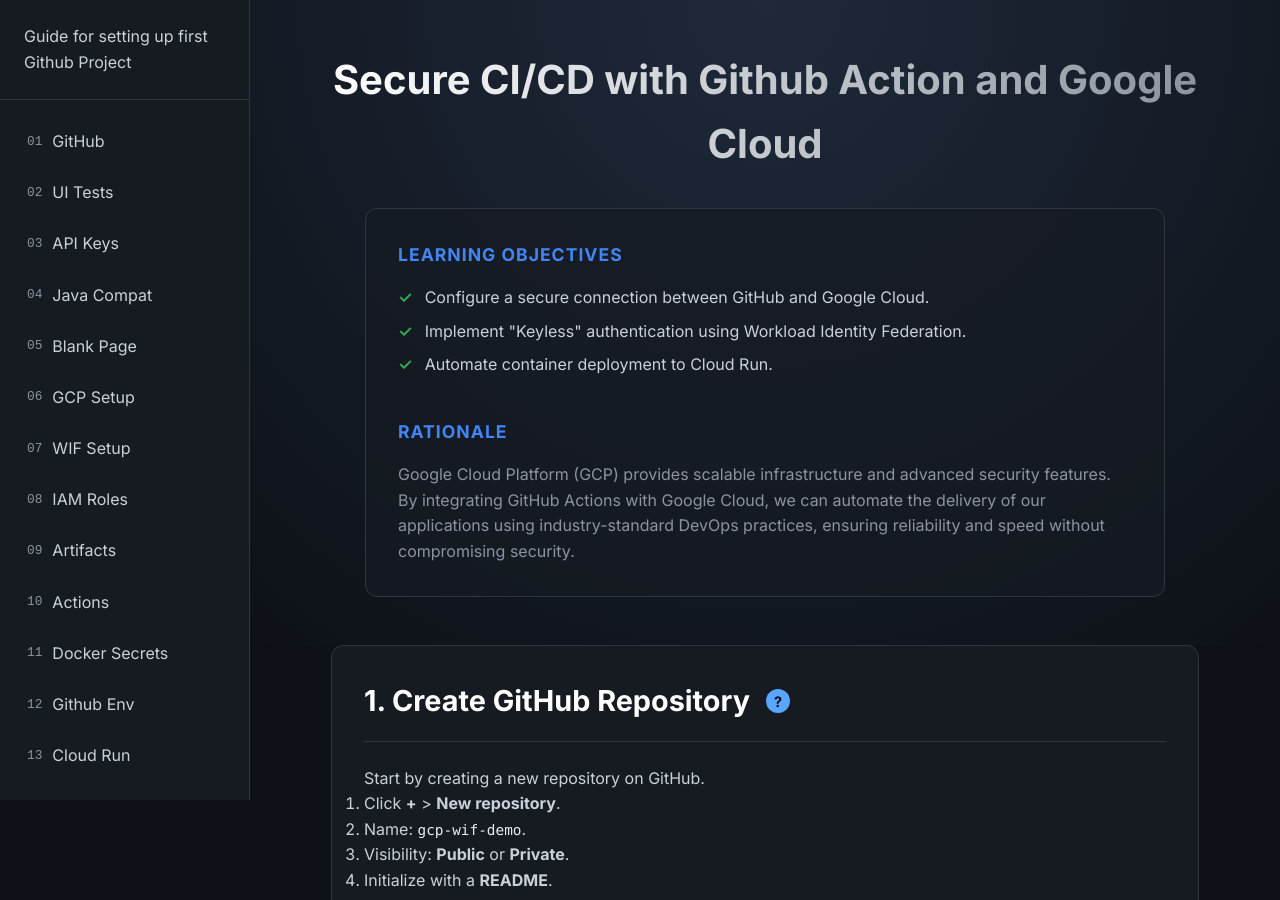
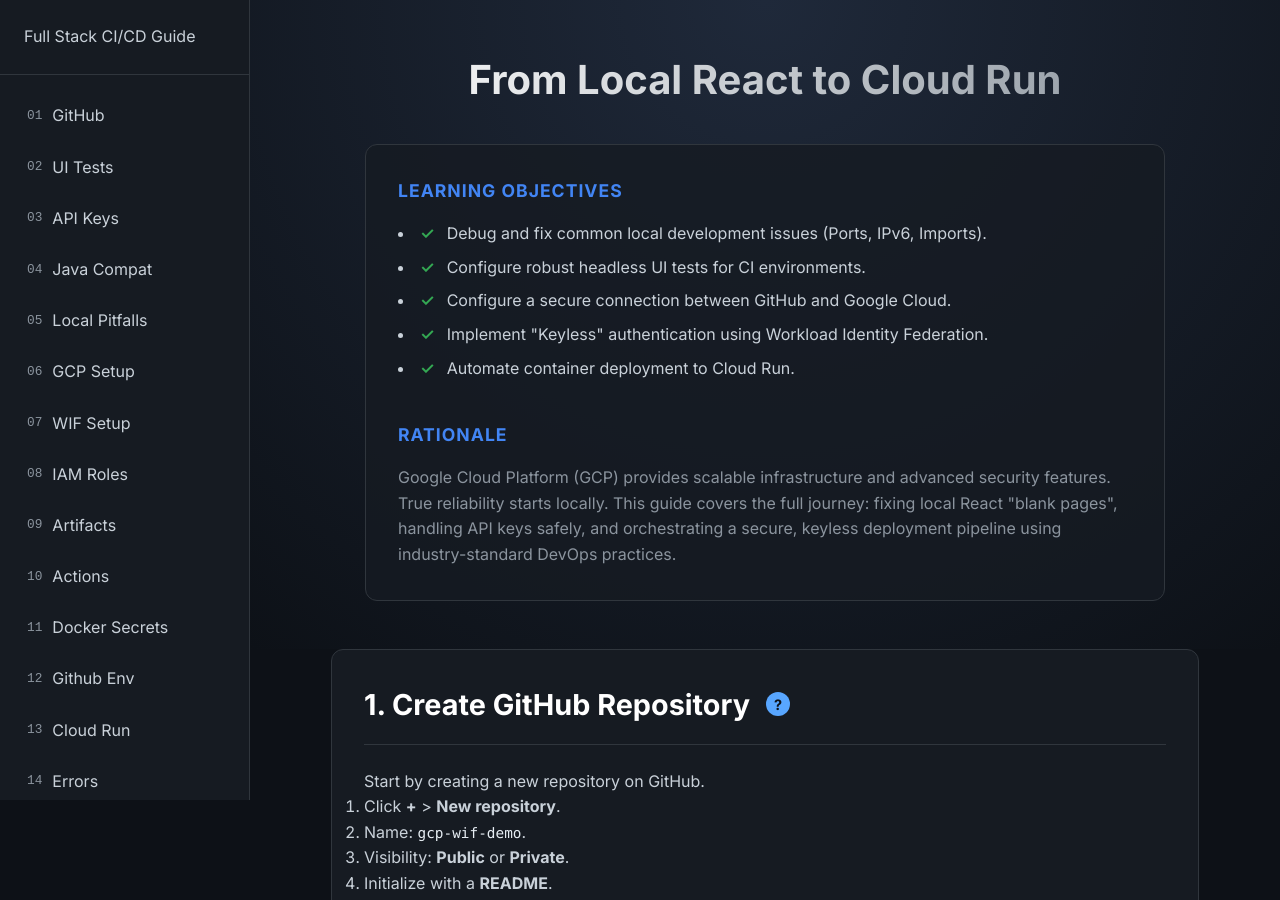
Before and after one commit to bdchang403/Learning-Notes, a plain HTML site: page gcp-wif-guide-web/index.html in a window 1280 px wide. Shown: the top 900 px of the page. Drawn offline with Linux system fonts and the light colour scheme.

Commit message:
docs: update headers and objectives for full stack guide

```diff
--- a/gcp-wif-guide-web/index.html
+++ b/gcp-wif-guide-web/index.html
@@ -4,11 +4,11 @@
 <head>
     <meta charset="UTF-8">
     <meta name="viewport" content="width=device-width, initial-scale=1.0">
-    <title>Guide for setting up first Github Project</title>
+    <title>Full Stack CI/CD Guide: Local to Cloud</title>
     <link rel="stylesheet" href="style.css">
     <link href="https://fonts.googleapis.com/css2?family=Inter:wght@300;400;500;600;700&display=swap" rel="stylesheet">
     <meta name="description"
-        content="Step-by-step interactive guide to setting up Workload Identity Federation between GitHub and Google Cloud.">
+        content="Step-by-step interactive guide: Local React development, robust CI testing, and secure Keyless Google Cloud deployment.">
 </head>
 
 <body>
@@ -21,7 +21,7 @@
 
     <aside id="sidebar" class="sidebar">
         <div class="sidebar-header">
-            <div class="logo">Guide for setting up first Github Project</div>
+            <div class="logo">Full Stack CI/CD Guide</div>
         </div>
         <nav class="sidebar-nav">
             <a href="#github" class="nav-item">
@@ -37,7 +37,7 @@
                 <span class="step-num">04</span> Java Compat
             </a>
             <a href="#blank-page" class="nav-item">
-                <span class="step-num">05</span> Blank Page
+                <span class="step-num">05</span> Local Pitfalls
             </a>
             <a href="#gcp-setup" class="nav-item">
                 <span class="step-num">06</span> GCP Setup
@@ -72,26 +72,28 @@
     <div class="main-content">
         <header class="hero">
             <div class="container">
-                <h1>Secure CI/CD with Github Action and Google Cloud</h1>
+                <h1>From Local React to Cloud Run</h1>
 
                 <div class="learning-intro">
                     <div class="intro-block">
                         <h3>Learning Objectives</h3>
-                        <ul>
-                            <li><span class="highlight-icon">✓</span> Configure a secure connection between GitHub and
-                                Google Cloud.</li>
-                            <li><span class="highlight-icon">✓</span> Implement "Keyless" authentication using Workload
-                                Identity Federation.</li>
-                            <li><span class="highlight-icon">✓</span> Automate container deployment to Cloud Run.</li>
-                        </ul>
+                        <li><span class="highlight-icon">✓</span> Debug and fix common local development issues (Ports,
+                            IPv6, Imports).</li>
+                        <li><span class="highlight-icon">✓</span> Configure robust headless UI tests for CI
+                            environments.</li>
+                        <li><span class="highlight-icon">✓</span> Configure a secure connection between GitHub and
+                            Google Cloud.</li>
+                        <li><span class="highlight-icon">✓</span> Implement "Keyless" authentication using Workload
+                            Identity Federation.</li>
+                        <li><span class="highlight-icon">✓</span> Automate container deployment to Cloud Run.</li>
                     </div>
 
                     <div class="intro-block">
                         <h3>Rationale</h3>
                         <p>Google Cloud Platform (GCP) provides scalable infrastructure and advanced security features.
-                            By integrating GitHub Actions with Google Cloud, we can automate the delivery of our
-                            applications using industry-standard DevOps practices, ensuring reliability and speed
-                            without compromising security.</p>
+                            True reliability starts locally. This guide covers the full journey: fixing local React
+                            "blank pages", handling API keys safely, and orchestrating a secure, keyless deployment
+                            pipeline using industry-standard DevOps practices.</p>
                     </div>
                 </div>
             </div>
@@ -235,7 +237,7 @@
             <!-- SECTION 5: BLANK PAGE (Was 13) -->
             <section id="blank-page" class="step-section">
                 <div class="step-header">
-                    <h2>5. Local Development: The "Blank Page of Death"</h2>
+                    <h2>5. Local Development Pitfalls</h2>
                     <div class="tooltip-container">
                         <span class="info-icon">?</span>
                         <div class="tooltip">Common issues when running React/Vite locally.</div>
@@ -487,7 +489,7 @@
             <!-- SECTION 11: DOCKER SECRETS (Was 8) -->
             <section id="docker-secrets" class="step-section">
                 <div class="step-header">
-                    <h2>11. Docker Build Arguments and Secrets</h2>
+                    <h2>11. Docker Build Arguments & Secrets</h2>
                     <div class="tooltip-container">
                         <span class="info-icon">?</span>
                         <div class="tooltip">How to safely pass secrets during docker build.</div>
```
